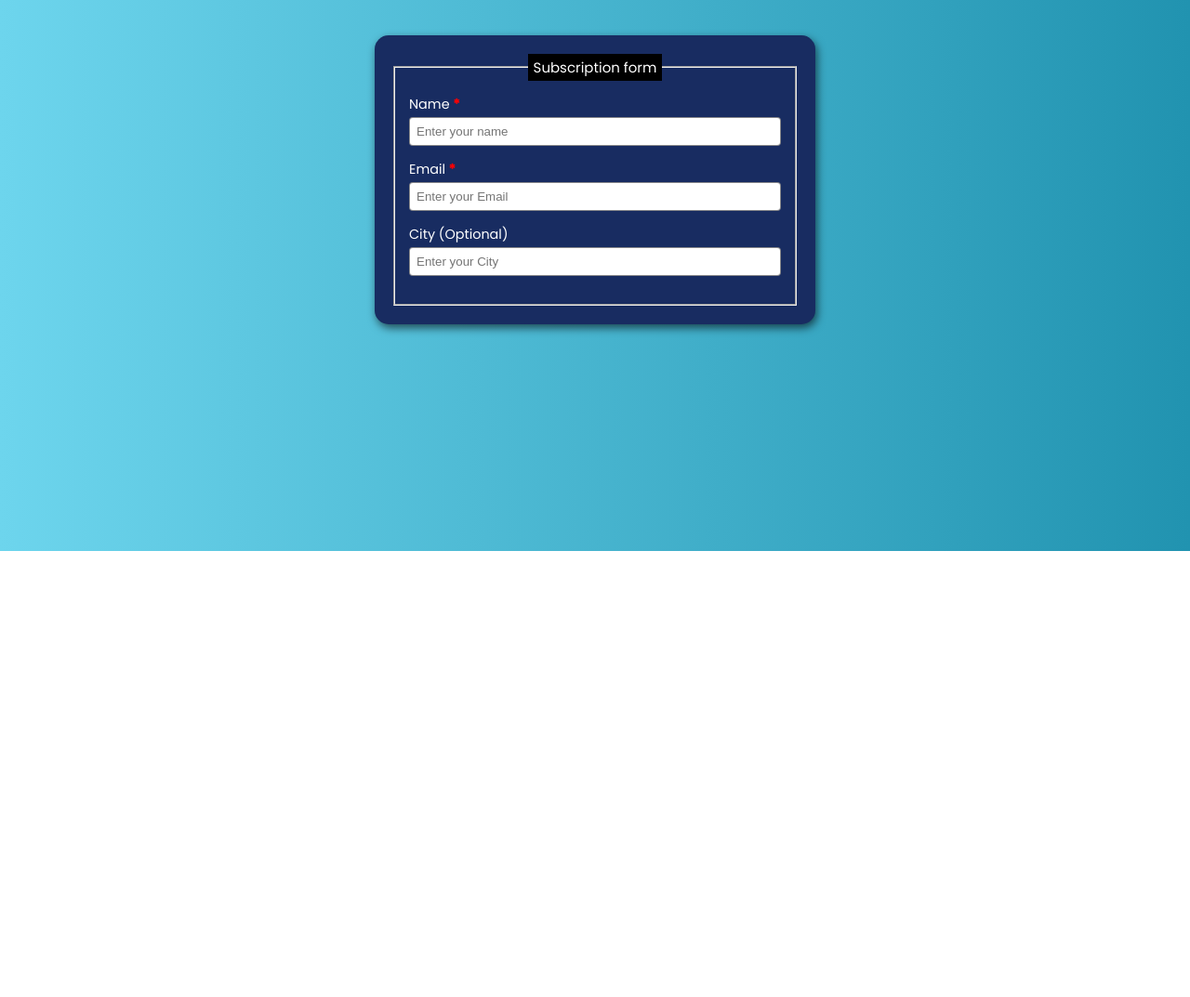
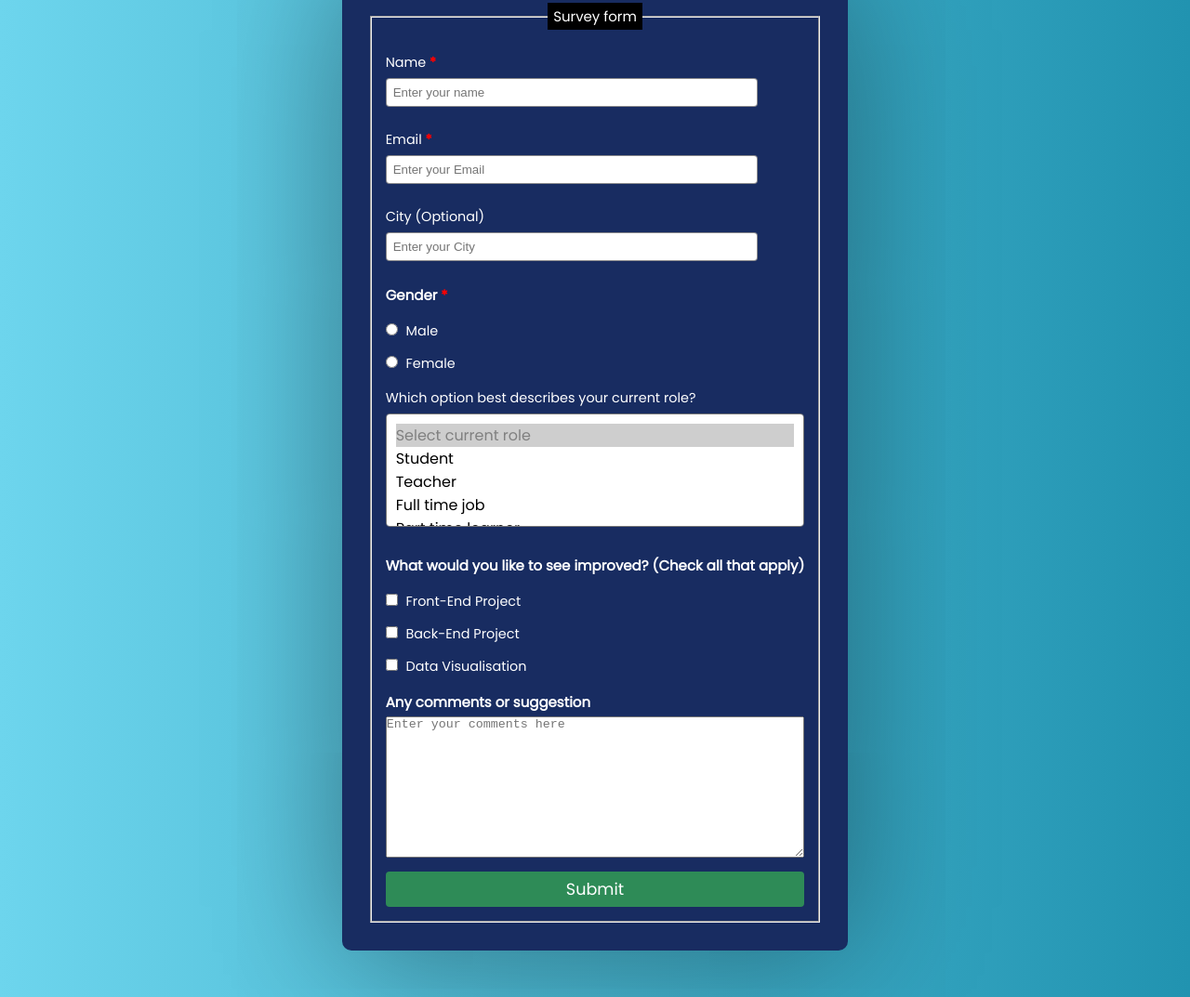
Before and after one commit to gmkumaran87/formsSticky, a plain HTML site: page index.html in a window 1280 px wide. Shown: the part 207-1280 px from the top of the page at 93% size. Before the commit the page ends 800 px from the top, so only its background shows below. Drawn offline with Linux system fonts and the light colour scheme.

Commit message:
Completed the form

```diff
--- a/index.html
+++ b/index.html
@@ -10,10 +10,12 @@
 </head>
 
 <body>
+    <h1 class="main-heading">GUVI Survey form </h1>
+    <h4>Thank you for taking this survey for us to improve</h4>
     <div class="container">
         <form>
             <fieldset>
-                <legend>Subscription form</legend>
+                <legend>Survey form</legend>
                 <div class="form-row required">
                     <label for="username">Name</label>
                     <input type="text" id='username' required minlength=1 maxlength="10" placeholder="Enter your name">
@@ -27,6 +29,42 @@
                     <input type="text" id='city' required minlength=1 maxlength="10" placeholder="Enter your City">
                 </div>
 
+                <div class="form-row ">
+                    <h4 class="gender-heading">Gender </h4>
+                    <label for="gender"><input type="radio" id='gender' value="male"> Male</label>
+                    <label for="gender"><input type="radio" id='gender' value="female"> Female </label>
+                </div>
+
+                <div class="form-row">
+                    <label for="role">Which option best describes your current role?</label>
+                    <select class="dropdown" name="role" id="role" multiple>
+                        <option disabled selected value>Select current role</option>
+                        <option value="student">Student</option>
+                        <option value="teacher">Teacher</option>
+                        <option value="full time job">Full time job</option>
+                        <option value="part time learner">Part time learner</option>
+                        <option value="others">Others</option>
+                    </select>
+                </div>
+
+                <div class="form-row ">
+                    <h4 class="improve-heading">What would you like to see improved? (Check all that apply) </h4>
+
+                    <label for="improve"><input type="checkbox" id='improve' value="frontend"> Front-End Project</label>
+                    <label for="improve"><input type="checkbox" id='improve' value="backend"> Back-End Project </label>
+                    <label for="improve"><input type="checkbox" id='improve' value="backend"> Data Visualisation
+                    </label>
+                </div>
+
+                <div class="form-row ">
+                    <h4 class="comments-heading">Any comments or suggestion </h4>
+                    <textarea name="comments" id="" cols="30" rows="10" placeholder="Enter your comments here"></textarea>
+                </div>
+
+                <div class="form-row">
+                    <button class="btn">Submit</button>
+                </div>
+
             </fieldset>
         </form>
     </div>
--- a/style.css
+++ b/style.css
@@ -8,10 +8,13 @@
     body {
         font-family: 'Poppins', sans-serif;
         font-size: 15px;
+        padding: 50px;
+        color: #fff;
         display: flex;
+        flex-flow: column nowrap;
         justify-content: center;
         align-items: center;
-    height: 100vh;
+        /* height: 100vh;*/
         background: #2193b0;
         /* fallback for old browsers */
         background: -webkit-linear-gradient(to right, #6dd5ed, #2193b0);
@@ -20,21 +23,45 @@ body {
         /* W3C, IE 10+/ Edge, Firefox 16+, Chrome 26+, Opera 12+, Safari 7+ */
     }
 
+    .main-heading {
+        margin-bottom: 8px;
+        text-shadow: 2px 4px 15px rgba(0, 0, 0, 0.4);
+    }
+
+    h4 {
+        padding-bottom: 4px;
+    }
+
     .container {
         background-color: #182c61;
-    padding: 20px;
-    border-radius: 15px;
-    box-shadow: 2px 4px 10px rgba(0, 0, 0, 0.6);
+        border-radius: 10px;
+        box-shadow: 2px 4px 150px rgba(0, 0, 0, 0.4);
+        padding: 30px;
+        margin-top: 50px;
+    }
+
+    legend {
+        background-color: #000;
+        color: #fff;
+        padding: 3px 6px;
+        text-align: center;
+    }
+
+    fieldset {
+        padding: 15px;
+        display: flex;
+        flex-flow: column;
     }
 
     .form-row {
         display: flex;
         flex-flow: column nowrap;
+        margin-top: 10px;
     }
 
     .form-row label {
         font-family: inherit;
-    padding-bottom: 3px;
+        padding-bottom: 6px;
         font-weight: normal;
         font-size: .9rem;
         color: #fff;
@@ -48,23 +75,51 @@ body {
         border: 1px solid rgba(86, 86, 90, 0.7);
     }
 
-legend {
-    background-color: #000;
-    color: #fff;
-    padding: 3px 6px;
-    text-align: center;
-}
-
-fieldset {
-    padding: 15px;
-    display: flex;
-    flex-flow: column;
-    justify-content: center;
-    align-items: center;
-}
-
-.required label::after {
+    .required label::after,
+    .gender-heading::after {
         content: ' *';
         color: red;
         font-weight: bold;
     }
+
+    input[type="radio"],
+    input[type="checkbox"] {
+        margin: 10px 5px 0 0;
+        padding: 15px;
+        width: auto;
+        display: inline-block;
+    }
+
+    .gender-heading,
+    .improve-heading {
+        color: #fff;
+        margin-bottom: 5px;
+    }
+
+    .dropdown {
+        font-family: inherit;
+        font-size: 1rem;
+        padding: 10px;
+        margin-bottom: 20px;
+        border-radius: 4px;
+    }
+
+    .comments {
+        border-radius: 4px;
+    }
+
+    .btn {
+        background-color: seagreen;
+        color: #fff;
+        font-family: inherit;
+        padding: 6px;
+        font-size: 1.1rem;
+        border-radius: 4px;
+        border: none;
+        cursor: pointer;
+        margin-top: 5px;
+    }
+
+    .btn:active {
+        transform: scale(.9);
+    }
```
Lines whose indentation alone changed are shown as unchanged.
